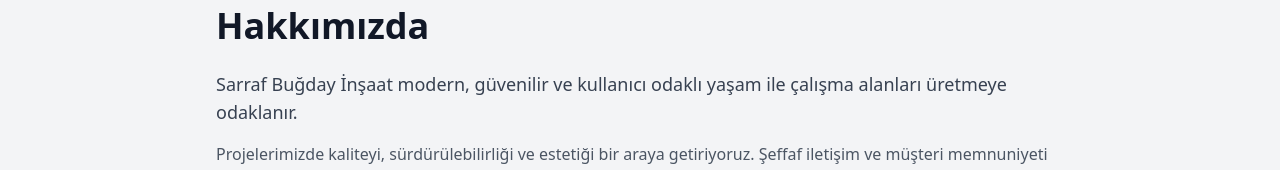
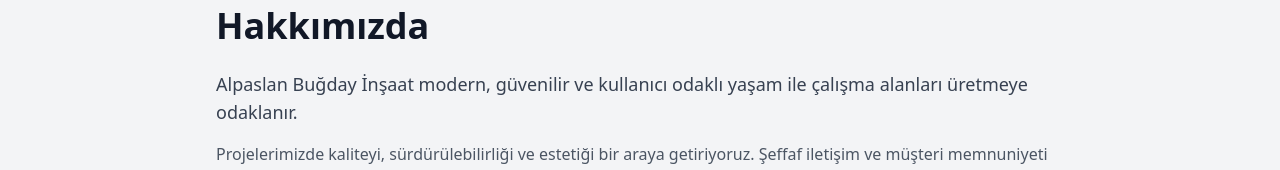
Before and after one commit to Nurullah-Nergiz/sarraf-bugday, a Next.js app: page /about in a window 1280 px wide. Shown: the part 123-293 px from the top of the page. Built offline with nearby package versions, Linux system fonts and the light colour scheme.

Commit message:
Update company name from Sarraf to Alpaslan in About page

```diff
--- a/app/about/page.jsx
+++ b/app/about/page.jsx
@@ -3,7 +3,7 @@ export default function About() {
     <div className="container mx-auto p-6 max-w-4xl">
       <h1 className="text-4xl font-extrabold mb-6">Hakkımızda</h1>
       <p className="text-lg text-gray-700 mb-4">
-        Sarraf Buğday İnşaat modern, güvenilir ve kullanıcı odaklı yaşam ile çalışma alanları üretmeye odaklanır.
+        Alpaslan Buğday İnşaat modern, güvenilir ve kullanıcı odaklı yaşam ile çalışma alanları üretmeye odaklanır.
       </p>
       <p className="text-gray-600 mb-4">
         Projelerimizde kaliteyi, sürdürülebilirliği ve estetiği bir araya getiriyoruz. Şeffaf iletişim ve müşteri memnuniyeti her adımda temel ilkelerimizdir.
```
